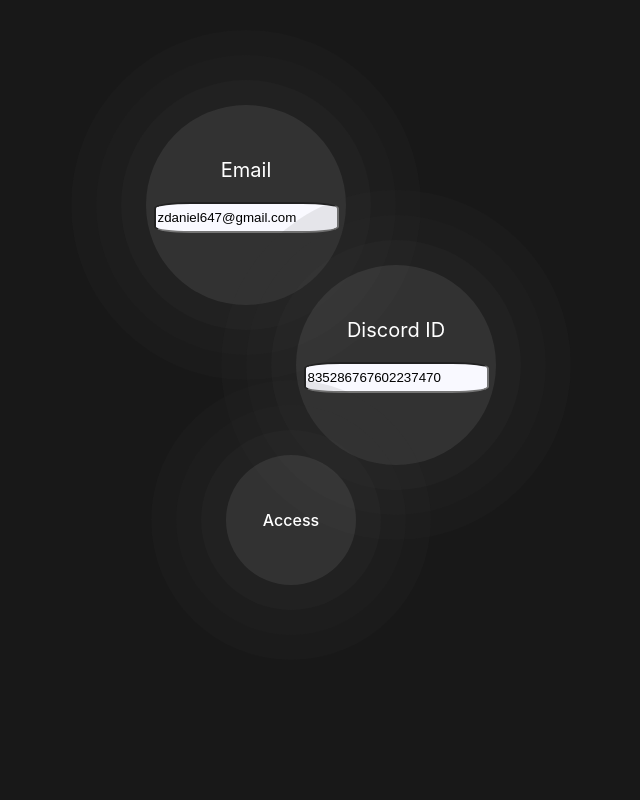
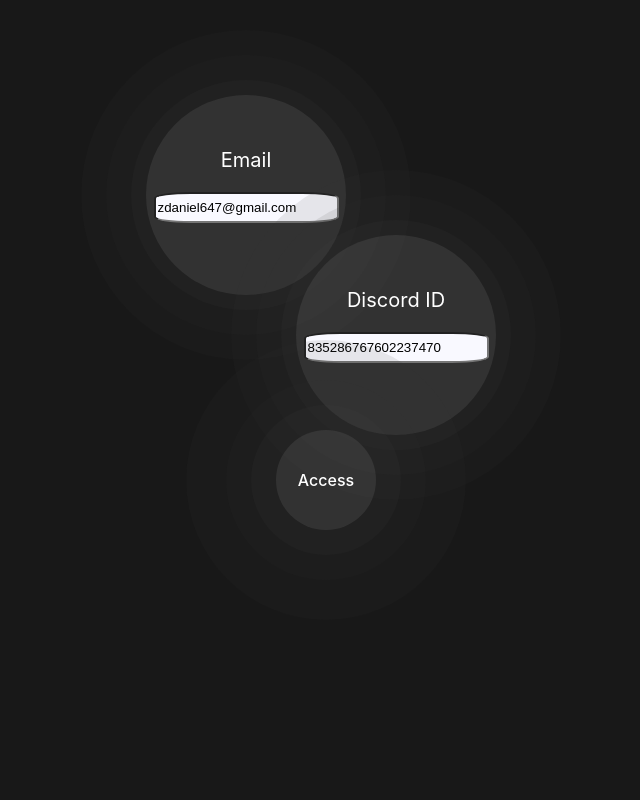
Before and after one commit to DanielVirgenZamora/Proyecto_dos, a React (Vite) app: page / in a window 768 px wide. Shown: the top 800 px of the page, without its empty margins (58-698 px from the left). Built offline with nearby package versions, Linux system fonts and the light colour scheme.

Commit message:
arreglo resposive tablets

```diff
--- a/src/App.css
+++ b/src/App.css
@@ -192,8 +192,8 @@
 margin-left: 20px;
 margin-top: 5px;
 margin-bottom: 5px;
-width: 90px;
-height: 58px;
+width: 7vw;
+height: 4.5vw;
 background-image: url("./Img/Logo.png");
 background-size: cover;
 }
@@ -212,11 +212,9 @@
 
 .navi{
   margin-right:10px ;
+  font-size: 1.4vw;
 }
-.botoav{
-  width: 90px;
-  height: 57px;
-}
+
 
 
 /*Home*/
@@ -230,9 +228,9 @@
 }
 
 .banni{
-  width: 850px;
+  width: 65vw;
 
-    height: 550px;
+    height: 44vw;
 
     background-image: url("./Img/Banner.jpg");
     background-size: cover;
@@ -246,7 +244,7 @@
 }
 
 .navi2 {
-  width: 70vmax;
+  width: 75vw;
   height: 65px;
   margin-top: 20px;
   display: flex;
@@ -267,7 +265,7 @@
 }
 
 .letrasb{
-  font-size:65px;
+  font-size:5vw;
   margin-top: 2px;
 
 
@@ -289,8 +287,8 @@
 .skilli{
   width: auto;
     height: auto;
-    max-width: 100px;
-    max-height: 100px;
+    max-width: 10vw;
+    max-height: 10vw;
 }
 
 .skull{
@@ -376,11 +374,12 @@
 }
 
 .pp1{
-  font-size: 28px;
+  font-size: 2vw;
 }
 
 .pp2{
   width: 40vw;
+  font-size: 1.3vw;
 }
 
 .firma {
@@ -396,7 +395,7 @@
 }
 
 .port{
-font-size: 28px;
+font-size: 2.1vw;
 }
 
 .proyecto{
@@ -413,8 +412,8 @@
 }
 
 .fotop{
-  width: 750px;
-  height: 500px;
+  width: 63vw;
+  height: 40vw;
   background-image: url("./Components/Img/Portfolio1.png");
 
   background-size: cover;
@@ -422,7 +421,7 @@
 
 .textp{
   margin-top: 20px;
-  width: 750px;
+  width: 65vw;
     height: 150px;
 }
 
@@ -433,27 +432,12 @@
 
 /*Pagina4*/
 
-.p4{
+.pag4 {
   display: flex;
-  flex-direction: column;
-  position: relative;
-  left: 400px;
-  width: 500px;
-  height: 600px;
+  justify-content: center;
   align-items: center;
-  justify-content: space-around;
-  margin-top: 100px;
-
-}
-
-.for{
-  width: 200px;
-  height: 250px;
-  color: black;
-  display: flex;
-  justify-content: space-around;
-  flex-direction: column;
-  background-color: white;
+  width: 100vw;
+  height: 70vh;
 }
 
 body {
@@ -873,3 +857,382 @@
   color: black;
 }
 }
+
+@media only screen and (min-device-width :680px) and (max-device-width :1200px) {
+
+body {
+    margin: 0 auto;
+    display: flex;
+    place-items: center;
+    width: 100vw;
+
+    min-width: 270px;
+    min-height: 100vh;
+    background-color: rgb(24, 24, 24);
+  }
+
+  #root {
+    width: 100%;
+  }
+
+
+  /*nav*/
+  .navi2 {
+    width: 85vw;
+    height: 70px;
+    margin-top: 20px;
+  }
+
+
+
+  .navi {
+    font-size: 16px;
+    margin: 0 auto;
+
+  }
+
+
+
+
+  .rut {
+    border: none;
+    box-shadow: none;
+    border-radius: none;
+    margin: 0;
+    width: auto;
+  }
+
+  /*baner*/
+  .banni {
+    width: 90vw;
+    margin-top: 10px;
+    height: 90vh;
+
+    border-top-left-radius: 5%;
+    border-bottom-right-radius: 5%;
+    border-top-right-radius: 5%;
+    border-bottom-left-radius: 5%;
+  }
+
+  .letrasb {
+    font-size: 40px;
+    padding: 0;
+    margin: 3px;
+  }
+
+  /*skills*/
+
+  .skill {
+    display: flex;
+    flex-direction: row;
+    width: 79vw;
+    height: 25vw;
+    ;
+  }
+
+  .skilli {
+    width: auto;
+    height: auto;
+    max-width: 150px;
+    max-height: 150px;
+
+  }
+
+  .skull {
+
+    font-size: 19px;
+    display: flex;
+    align-items: center;
+    flex-direction: column;
+    margin-top: 5px;
+  }
+
+
+  /*foot*/
+  .fot {
+    display: flex;
+    margin: 0;
+    align-items: center;
+    flex-direction: column;
+    margin-top: 50px;
+    width: 100vw;
+    color: #f9f9ff;
+    height: 190px;
+    background-color: black;
+  }
+
+  .navfot {
+    margin-top: 10px;
+    font-size: 15px;
+    color: rgb(54, 54, 54);
+  }
+
+  a {
+    margin: 0 auto;
+  }
+
+  .lorefot {
+    font-size: 9px;
+
+    margin-top: 20px;
+    width: 250px;
+    height: 100px;
+  }
+
+  .firmae {
+    width: 95vw;
+
+    height: auto;
+    display: flex;
+    justify-content: space-between;
+    align-items: center;
+    position: relative;
+    bottom: 50px;
+
+  }
+
+  .firma2 {
+    width: auto;
+    height: auto;
+    max-width: 50px;
+    max-height: 50px;
+  }
+
+  /*pagina2*/
+
+  .p2 {
+
+    margin-top: 120px;
+    width: 75vw;
+    display: flex;
+    border-radius: 1%;
+    background-color: rgb(215, 215, 215, 0.009);
+    box-shadow: 0px 5px 5px rgb(67, 59, 59);
+    border: 1px solid rgb(255, 255, 255, 0.1);
+    flex-direction: column;
+    padding: 30px;
+    align-items: center;
+    justify-content: center;
+
+  }
+
+  .coll {
+    margin-top: 60px;
+  }
+
+  .pp1 {
+    font-size: 19px;
+    width: 80vw;
+  }
+
+
+
+  .pp2 {
+    width: 80vw;
+  }
+
+  .firma {
+    width: 100px;
+    height: 100px;
+    background-image: url("./Components/Img/Firma.png");
+    background-size: cover;
+    box-shadow: 0px 1px 0px white;
+  }
+
+  /*pagina3*/
+
+  .portfolio {
+    margin-top: 80px;
+  }
+
+  .port {
+    font-size: 20px;
+  }
+
+  .proyecto {
+    width: 85vw;
+    padding-top: 60px;
+    display: flex;
+    flex-direction: column;
+    justify-content: center;
+    align-items: center;
+    border-radius: 1%;
+    background-color: rgb(215, 215, 215, 0.009);
+    box-shadow: 0px 5px 5px rgb(67, 59, 59);
+    border: 1px solid rgb(255, 255, 255, 0.1);
+  }
+
+  .fotop {
+    width: 75vw;
+    height: 60vw;
+    background-image: url("./Components/Img/Portfolio1.png");
+
+    background-size: cover;
+  }
+
+  .textp {
+    margin-top: 20px;
+    width: 75vw;
+    height: 170px;
+  }
+
+  .lik3 {
+    color: aqua;
+  }
+
+  .pag4 {
+    display: flex;
+    justify-content: center;
+    align-items: center;
+    width: 100vw;
+    height: 70vh;
+
+  }
+
+  /*bola*/
+  .bolaverde {
+    position: relative;
+    width: 200px;
+    height: 150px;
+    display: flex;
+    justify-content: center;
+    align-items: center;
+  }
+
+  .cajabola {
+    display: flex;
+    justify-content: center;
+    align-items: center;
+    flex-direction: column;
+  }
+
+  .bolaverdeimg {
+    width: auto;
+    height: auto;
+    max-width: 100px;
+    max-height: 100px;
+  }
+
+  /*login*/
+
+  .bola1 {
+    display: flex;
+    width: 330px;
+    height: 330px;
+    border-radius: 50%;
+    position: relative;
+    justify-content: center;
+    align-items: center;
+    background-color: rgba(48, 48, 48, 0.1);
+  }
+
+  .bola1:nth-child(1) {
+    right: 80px;
+    top: 30px;
+  }
+
+  .bola1:nth-child(2) {
+    left: 70px;
+    bottom: 160px;
+  }
+
+
+
+  .bola1:nth-child(3) {
+    width: 280px;
+    height: 280px;
+    bottom: 320px;
+  }
+
+  .bola5 {
+    display: flex;
+    width: 200px;
+    height: 200px;
+    border-radius: 50%;
+    position: relative;
+    align-items: center;
+    justify-content: center;
+    background-color: rgba(50, 50, 50, 0.1);
+  }
+
+  .bola6 {
+    display: flex;
+    width: 150px;
+    height: 150px;
+    border-radius: 50%;
+    position: relative;
+    align-items: center;
+    justify-content: center;
+    background-color: rgba(75, 75, 75, 0.1);
+  }
+
+  .bola7 {
+    display: flex;
+    width: 100px;
+    height: 100px;
+    border-radius: 50%;
+    position: relative;
+    justify-content: center;
+    align-items: center;
+    background-color: rgba(123, 123, 123, 0.2);
+    color: white;
+
+  }
+
+  .bola2 {
+    display: flex;
+    width: 280px;
+    height: 280px;
+    border-radius: 50%;
+    position: relative;
+    align-items: center;
+    justify-content: center;
+    background-color: rgba(50, 50, 50, 0.1);
+  }
+
+  .bola3 {
+    display: flex;
+    width: 230px;
+    height: 230px;
+    border-radius: 50%;
+    position: relative;
+    align-items: center;
+    justify-content: center;
+    background-color: rgba(75, 75, 75, 0.1);
+  }
+
+  .form {
+    display: flex;
+    align-items: center;
+    justify-content: center;
+    flex-direction: column;
+  }
+
+  .bola4 {
+    display: flex;
+    width: 200px;
+    height: 200px;
+    border-radius: 50%;
+    position: relative;
+    justify-content: center;
+    align-items: center;
+    flex-direction: column;
+    background-color: rgba(123, 123, 123, 0.2);
+    color: white;
+  }
+
+  .letras {
+    display: flex;
+    position: relative;
+    bottom: 20px;
+    font-size: 20px;
+  }
+
+  .impu {
+    height: 25px;
+    border-radius: 20%;
+    background-color: #f9f9ff;
+    color: black;
+  }
+
+}
--- a/src/Components/Error404.jsx
+++ /dev/null
@@ -1,11 +0,0 @@
-import React from 'react';
-
-const Error404 = () => {
-    return (
-        <div>
-            Error404: la pagina no existe
-        </div>
-    );
-}
-
-export default Error404;
--- a/src/Rut.jsx
+++ b/src/Rut.jsx
@@ -4,8 +4,8 @@
 import Pagina2 from './Components/Pagina2';
 import Pagina3 from './Components/Pagina3';
 import Pagina4 from './Components/Pagina4';
-import Error404 from './Components/Error404';
 import Foote from './Footer';
+import App from './App';
 
 
 
@@ -25,7 +25,7 @@
             <Route path='/Pagina2' element={<Pagina2/>}></Route>
             <Route path='/Pagina3' element={<Pagina3/>}></Route>
             <Route path='/Pagina4' element={<Pagina4/>}></Route>
-            <Route path='/*' element={<Error404/>}></Route>
+            <Route path='/*' element={<App/>}></Route>
           </Routes>
           <Foote></Foote>
       </BrowserRouter>
```
